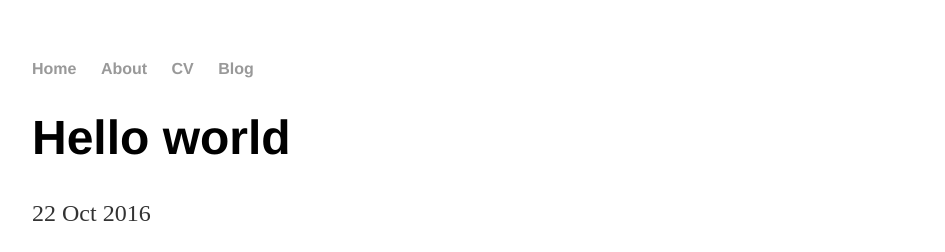
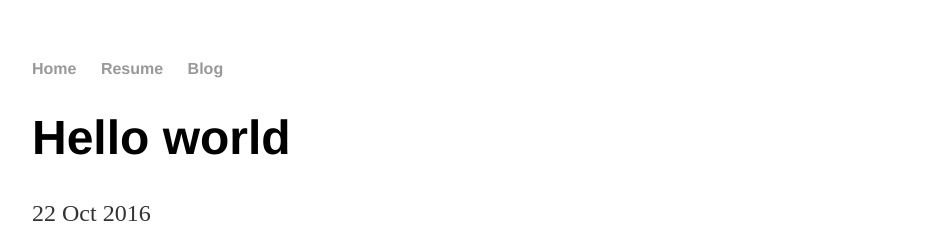
Before and after one commit to RaghavRamesh/RaghavRamesh.github.io, a Jekyll site: the page built from _posts/2016-10-22-introduction.md, in a window 1280 px wide. Shown: the top 252 px of the page, without its empty margins (160-1105 px from the left). Built offline with Jekyll 4.4.1, drawn with Linux system fonts in a browser that asks for light colours.

Commit message:
Updated nav links in default.html

```diff
--- a/_layouts/default.html
+++ b/_layouts/default.html
@@ -9,8 +9,7 @@
     <nav>
         <ul>
             <li><a href="/">Home</a></li>
-            <li><a href="/about">About</a></li>
-            <li><a href="/cv">CV</a></li>
+            <li><a href="/resume">Resume</a></li>
             <li><a href="/blog">Blog</a></li>
         </ul>
     </nav>
```
